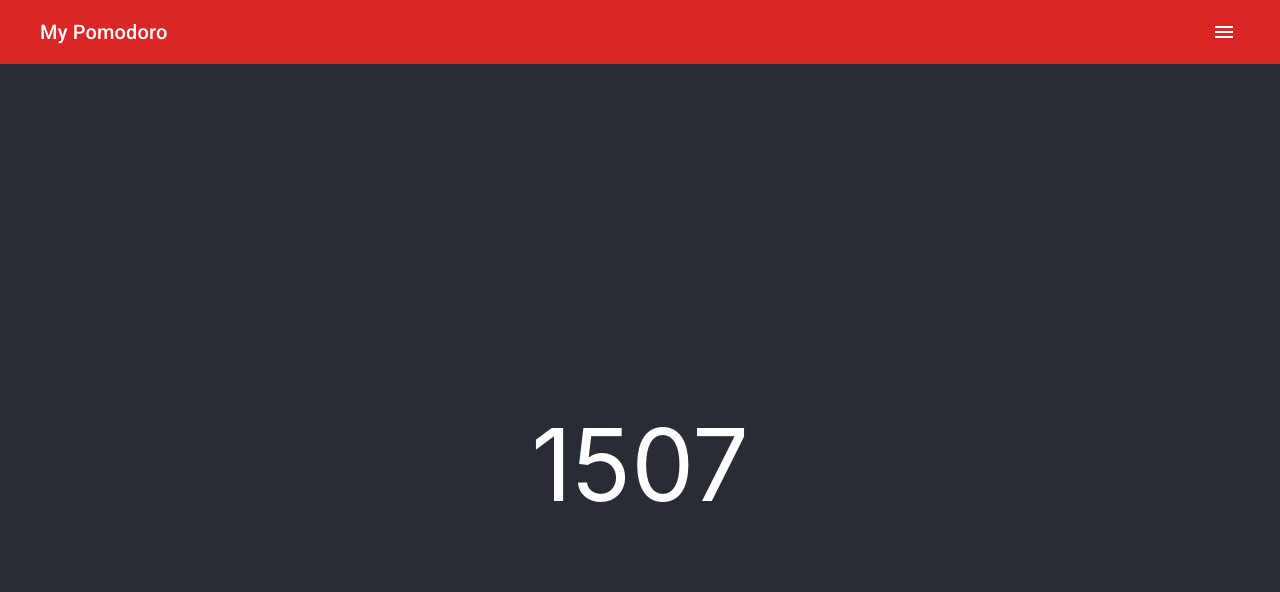
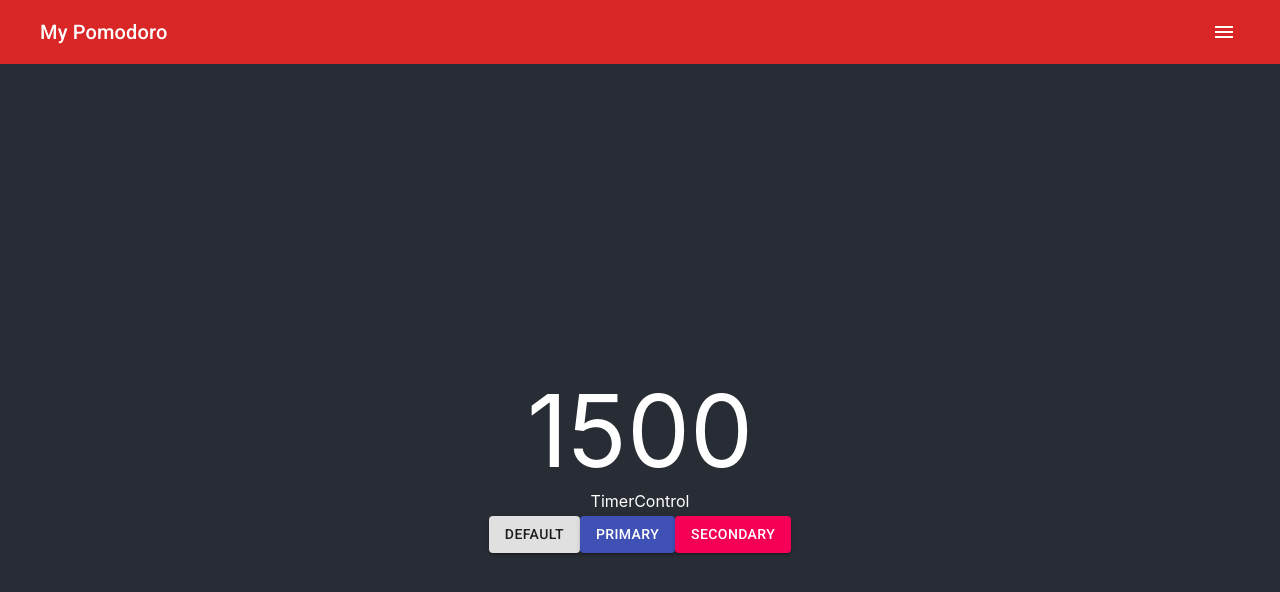
Before and after one commit to giovanizanetti/MY-POMDORO, a React (Create React App) app: page / in a window 1280 px wide. Shown: the top 592 px of the page. Built offline with nearby package versions, Linux system fonts and the light colour scheme.

Commit message:
feat: add TimerControl component

```diff
--- /dev/null
+++ b/src/components/Timer/TimerControl.js
@@ -0,0 +1,21 @@
+import React from 'react'
+import { Toolbar, Button } from '@material-ui/core'
+
+const TimerControl = (props) => {
+  return (
+    <>
+      <div>TimerControl</div>
+      <Toolbar variant='dense'>
+        <Button variant='contained'>Default</Button>
+        <Button variant='contained' color='primary'>
+          Primary
+        </Button>
+        <Button variant='contained' color='secondary'>
+          Secondary
+        </Button>
+      </Toolbar>
+    </>
+  )
+}
+
+export default TimerControl
--- a/src/components/Timer/index.js
+++ b/src/components/Timer/index.js
@@ -1,5 +1,6 @@
 import React, { useState, useEffect } from 'react'
 import { makeStyles } from '@material-ui/core/styles'
+import TimerControl from './TimerControl'
 
 const useTimerStyles = makeStyles((theme) => ({
   root: {
@@ -10,7 +11,7 @@ const useTimerStyles = makeStyles((theme) => ({
 const Timer = (props) => {
   const { root } = useTimerStyles()
   const [seconds, setSeconds] = useState(1500)
-  const [isActive, setIsActive] = useState(true)
+  const [isActive, setIsActive] = useState(false)
 
   useEffect(() => {
     let interval = null
@@ -28,6 +29,7 @@ const Timer = (props) => {
     <>
       <div>
         <span className={root}>{seconds}</span>
+        <TimerControl isActive={isActive} setIsActive={setIsActive} />
       </div>
     </>
   )
```
Also changed, not shown: 1 other file (tests, documents, lock files or other folders).
